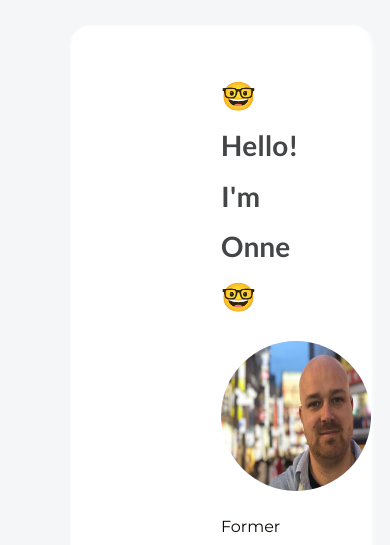
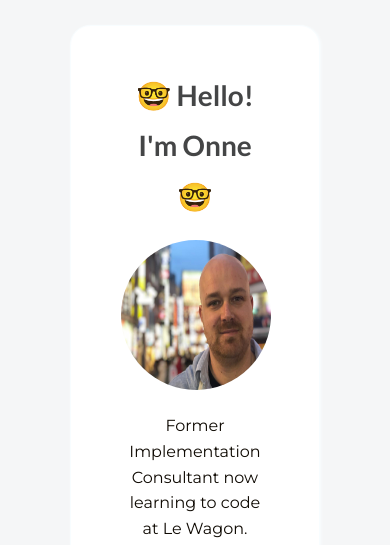
Before and after one commit to onnebakker/le-wagon-profile, a plain HTML site: page index.html in a window 390 px wide. Shown: the top 545 px of the page. Drawn offline with Linux system fonts and the light colour scheme.

Commit message:
make my profile more responsiver

```diff
--- a/style.css
+++ b/style.css
@@ -21,29 +21,10 @@ a {
   font-size: 30px;
 }
 
-@media (max-width: 960px) {
-  /* For a screen < 960px, this CSS will be read */
-  .container {
-    width: 700px;
-    margin: 0 auto; /* This automatically sets left/right margins */
-  }
+.container {
+  width: 800px;
+  margin:0 auto;
 }
-@media (max-width: 720px) {
-  /* For a screen < 720px, this CSS will be read */
-  .container {
-    width: 500px;
-    margin: 0 auto; /* This automatically sets left/right margins */
-  }
-}
-@media (max-width: 540px) {
-  /* For a screen < 540px, this CSS will be read */
-  .container {
-    width: 300px;
-    margin: 0 auto; /* This automatically sets left/right margins */
-  }
-}
-
-
 
 .card {
   background-color: #FFFFFF;
@@ -52,6 +33,40 @@ a {
   box-shadow: 1px 1px 3px #F9FDFF;
   padding: 25px 150px;
   margin: 25px;
+}
+
+@media (max-width: 960px) {
+  /* For a screen < 960px, this CSS will be read */
+  .container {
+    width: 700px;
+  }
+
+  .card {
+    padding: 25px 100px;
+  }
+
+}
+@media (max-width: 720px) {
+  /* For a screen < 720px, this CSS will be read */
+  .container {
+    width: 500px;
+  }
+
+  .card {
+    padding: 25px 75px;
+  }
+
+}
+@media (max-width: 540px) {
+  /* For a screen < 540px, this CSS will be read */
+  .container {
+    width: 300px;
+  }
+
+  .card {
+    padding: 25px 50px;
+  }
+
 }
 
 .img-circle {
```
